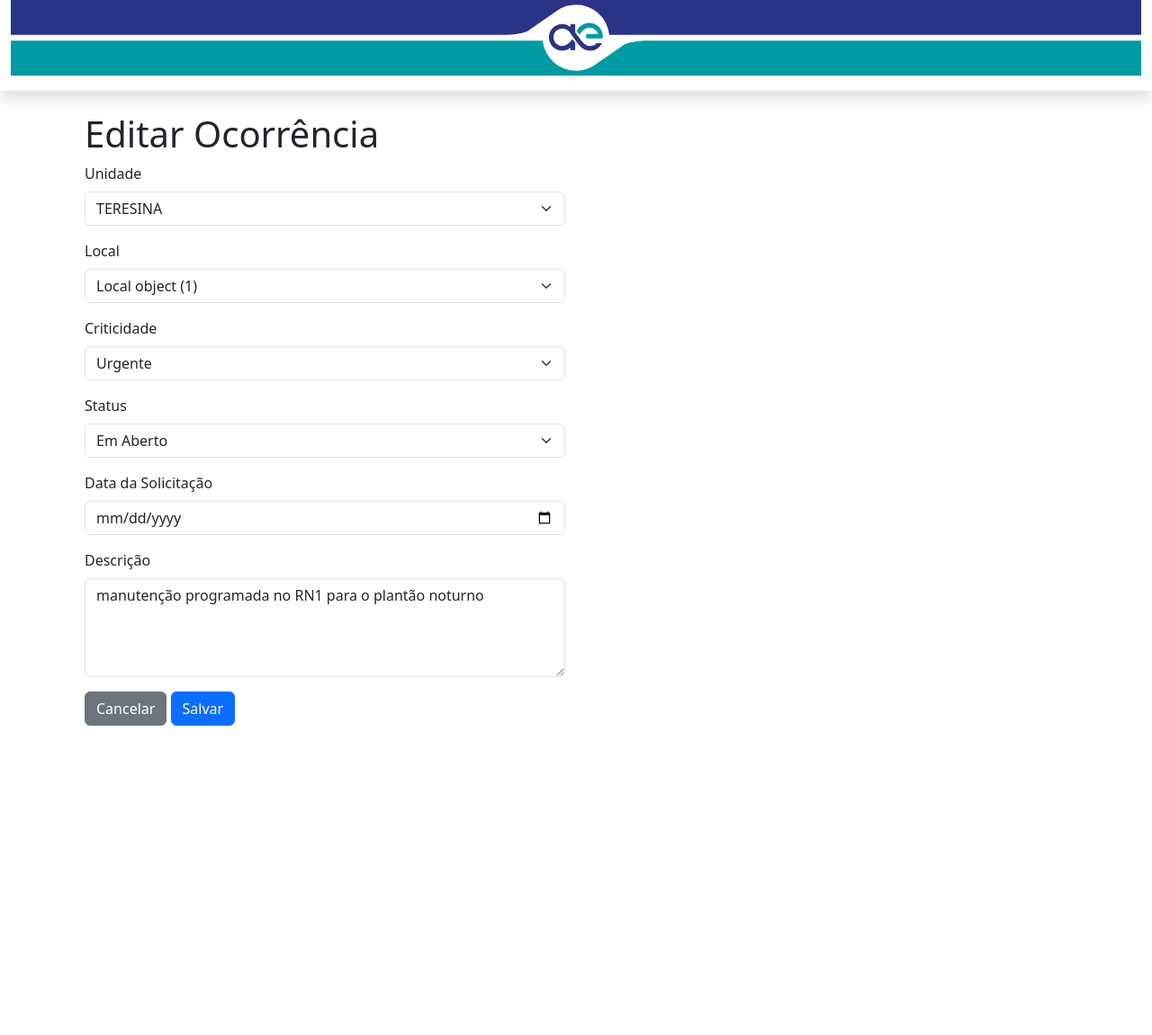
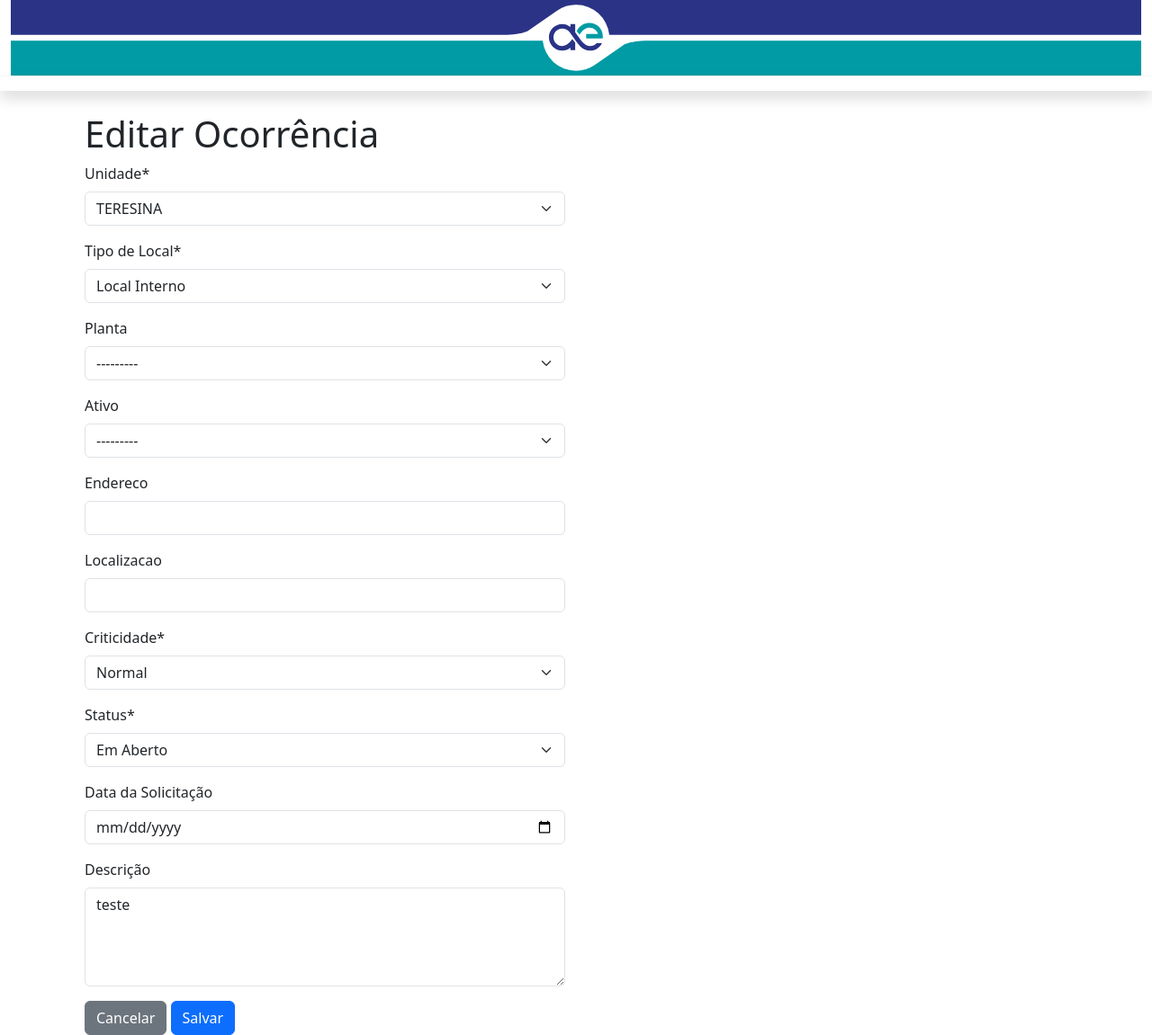
Before and after one commit to JesseJunior28/controlador, a Django app: page /editar/1/ in a window 1280 px wide. Shown: the whole page at 90% size. Before the commit the page ends 807 px from the top, so only its background shows below. Run offline with Django 5.2, Linux system fonts and the light colour scheme; data comes from the database, SQL or seed files in the repository; some libraries are stand-ins or nearby versions.

Commit message:
Ajuste no campo local com interação no Interno e Externo

```diff
--- a/plantao_coi/forms.py
+++ b/plantao_coi/forms.py
@@ -1,49 +1,126 @@
 from django import forms
-from .models import Ocorrencia , Plantao, Comentario, DataSolicitacao
+from .models import Ocorrencia, Plantao, Comentario, DataSolicitacao, LocalInterno, Planta, Ativo
 from django.contrib.admin.widgets import AdminDateWidget
 
 class OcorrenciaForm(forms.ModelForm):
+    TIPO_CHOICES = [
+        ('interno', 'Local Interno'),
+        ('externo', 'Local Externo'),
+    ]
+
+    tipo_local = forms.ChoiceField(
+        choices=TIPO_CHOICES,
+        widget=forms.Select(attrs={'class': 'form-control'}),
+        label="Tipo de Local",
+        required=True
+    )
+
+    # campos para "Interno"
+    planta = forms.ModelChoiceField(
+        queryset=Planta.objects.all(),
+        widget=forms.Select(attrs={'class': 'form-control'}),
+        required=False
+    )
+    ativo = forms.ModelChoiceField(
+        queryset=Ativo.objects.all(),
+        widget=forms.Select(attrs={'class': 'form-control'}),
+        required=False
+    )
+
+    # campos para "Externo"
+    endereco = forms.CharField(
+        widget=forms.TextInput(attrs={'class': 'form-control'}),
+        required=False
+    )
+    localizacao = forms.CharField(
+        widget=forms.TextInput(attrs={'class': 'form-control'}),
+        required=False
+    )
+
     class Meta:
         model = Ocorrencia
-        fields = ['unidade', 'local', 'criticidade', 'status', 'data_solicitacao', 'descricao']
+        fields = [
+            'unidade', 'tipo_local',
+            'planta', 'ativo',
+            'endereco', 'localizacao',
+            'criticidade', 'status',
+            'data_solicitacao', 'descricao'
+        ]
         widgets = {
-            "unidade": forms.Select(attrs={'class': 'form-control'}),
-            "local": forms.Select(attrs={'class': 'form.control'}),
-            "criticidade": forms.Select(attrs={'class': 'form.control'}),
-            "status": forms.Select(attrs={'class': 'form.control'}),
-            "data_solicitacao": forms.TextInput(attrs={'class': 'datetime-local', 'type': 'date'}),
-            "descricao": forms.Textarea(attrs={'class': 'form-control', 'rows': 4}),
+            'unidade': forms.Select(attrs={'class': 'form-control'}),
+            'criticidade': forms.Select(attrs={'class': 'form-control'}),
+            'status': forms.Select(attrs={'class': 'form-control'}),
+            'data_solicitacao': forms.DateInput(attrs={'class': 'form-control', 'type': 'date'}),
+            'descricao': forms.Textarea(attrs={'class': 'form-control', 'rows': 4}),
         }
 
-    def __init__(self, *args, **kwargs):
-        super(OcorrenciaForm, self). __init__(*args, **kwargs)
-        self.fields['unidade'].required = False
-        self.fields['local'].empty_label = 'local'
-        self.fields['local'].required = False
-        self.fields['criticidade'].required = False
-        self.fields['status'].empty_label = 'Status da Ocorência'
-        self.fields['status'].required = False
-        self.fields['descricao'].required = False
+    def clean(self):
+        cd = super().clean()
+        tipo = cd.get('tipo_local')
+        if tipo == 'interno':
+            if not cd.get('planta') or not cd.get('ativo'):
+                raise forms.ValidationError("Para Local Interno, informe Planta e Ativo.")
+        else:  # externo
+            if not cd.get('endereco') or not cd.get('localizacao'):
+                raise forms.ValidationError("Para Local Externo, informe Endereço e Localização.")
+        return cd
+
+    def save(self, commit=True):
+        # 1) salva a ocorrência sem local ainda
+        ocorrencia = super().save(commit=False)
+
+        # 2) com base no tipo, crie ou recupere o LocalInterno/LocalExterno
+        from .models import LocalInterno, LocalExterno
+
+        if self.cleaned_data['tipo_local'] == 'interno':
+            li = LocalInterno.objects.create(
+                planta=self.cleaned_data['planta'],
+                ativo=self.cleaned_data['ativo']
+            )
+            ocorrencia.local_interno = li
+            ocorrencia.local_externo = None
+        else:
+            le = LocalExterno.objects.create(
+                nome="Externo",  # ou outro valor fixo
+                localizacao=self.cleaned_data['localizacao'],
+                endereco=self.cleaned_data['endereco']
+            )
+            ocorrencia.local_externo = le
+            ocorrencia.local_interno = None
+
+        if commit:
+            ocorrencia.save()
+        return ocorrencia
+
+
+class PlantaoForm(forms.ModelForm):
+    class Meta:
+        model = Plantao
+        fields = ['turno', 'inicio']
+        widgets = {
+            "turno": forms.Select(attrs={'class': 'form-control'}),
+            "inicio": forms.TextInput(attrs={'class': 'datetime-local', 'type': 'datetime-local'})
+        }
 
 class OcorrenciaFilterForm(forms.ModelForm):
     class Meta:
         model = Ocorrencia
-        fields = ['unidade', 'local', 'criticidade', 'status', 'data_solicitacao']
+        fields = ['unidade', 'local_interno', 'criticidade', 'status', 'data_solicitacao']
         widgets = {
             "unidade": forms.Select(attrs={'class': 'form-control'}),
-            "local": forms.Select(attrs={'class': 'form.control'}),
-            "criticidade": forms.Select(attrs={'class': 'form.control'}),
-            "status": forms.Select(attrs={'class': 'form.control'}),
+            "local_interno": forms.Select(attrs={'class': 'form-control'}),
+            "criticidade": forms.Select(attrs={'class': 'form-control'}),
+            "status": forms.Select(attrs={'class': 'form-control'}),
             "data_solicitacao": forms.TextInput(attrs={'class': 'datetime-local', 'type': 'date'}),
         }
 
     def __init__(self, *args, **kwargs):
         super(OcorrenciaFilterForm, self).__init__(*args, **kwargs)
         self.fields['unidade'].required = False
-        self.fields['local'].empty_label = 'local'
-        self.fields['local'].required = False
+        self.fields['local_interno'].empty_label = 'Local Interno'
+        self.fields['local_interno'].required = False
         self.fields['criticidade'].required = False
-        self.fields['status'].empty_label = 'Status da Ocorência'
+        self.fields['status'].empty_label = 'Status da Ocorrência'
         self.fields['status'].required = False
 
 class ComentarioForm(forms.ModelForm):
@@ -52,16 +129,6 @@
         model = Comentario
         fields = ['texto', 'user', 'ocorrencia']
 
-class PlantaoForm(forms.ModelForm):
-
-    class Meta:
-        model = Plantao
-        fields = ['turno', 'inicio']
-        widgets = {
-            "turno": forms.Select(attrs={'class': 'form-control'}),
-            "inicio": forms.TextInput(attrs={'class': 'form-control', 'type': 'datetime-' })
-        }
-
 class DataSolicitacaoForm(forms.ModelForm):
     class Meta:
         model = DataSolicitacao
--- a/plantao_coi/models.py
+++ b/plantao_coi/models.py
@@ -1,59 +1,85 @@
 from django.db import models
 from django.contrib.auth.models import User
 from django.utils import timezone
+from django.core.exceptions import ValidationError
 
 
-# Create your models here.
 
 class Unidade(models.Model):
     nome = models.CharField(max_length=20, unique=True)
 
     def __str__(self):
         return self.nome
+
 class DataSolicitacao(models.Model):
     data = models.DateField()
 
     def __str__(self):
         return self.data.strftime("%d/%m/%Y")
 
-class Local(models.Model):   #locins
-    TIPO_CHOICES = [
-        ('interno', 'Interno'),
-        ('externo', 'Externo'),
-    ]
+class Planta(models.Model):
+    nome = models.CharField(max_length=100)
 
-    tipo = models.CharField(max_length=10, choices=TIPO_CHOICES, default='interno')
+    def __str__(self):
+        return self.nome
+
+
+class Ativo(models.Model):
+    codigo = models.CharField(max_length=50)
+
+    def __str__(self):
+        return self.codigo
+
+
+class LocalExterno(models.Model):
+    nome = models.CharField(max_length=100)
+    localizacao = models.CharField(
+        "Localização",
+        max_length=200,
+        blank=True,
+        help_text="Localização do local"
+    )
+    endereco = models.CharField(
+        "Endereço",
+        max_length=300,
+        blank=True,
+        help_text="Endereço completo"
+    )
+
+    def __str__(self):
+        return self.nome
+
+
+class LocalInterno(models.Model):
+    planta = models.ForeignKey(
+        Planta,
+        on_delete=models.PROTECT,
+        related_name="locais_internos"
+    )
+    ativo = models.ForeignKey(
+        Ativo,
+        on_delete=models.PROTECT,
+        related_name="locais_internos"
+    )
 
     class Meta:
-        verbose_name = 'Local'
-
-class LocalInterno(Local):
-    planta = models.CharField(max_length=50)
-    ativo = models.BooleanField(default=True)
-
-    class Meta:
-        verbose_name = 'Local Interno'
-
-class LocalExterno(Local):
-    endereco = models.CharField(max_length=100)
-    localizacao = models.CharField(max_length=100)
-
-    class Meta:
-        verbose_name = 'Local Externo'
+        verbose_name = "Local Interno"
+        verbose_name_plural = "Locais Internos"
 
 class Comentario(models.Model):
     ocorrencia = models.ForeignKey('Ocorrencia', on_delete=models.CASCADE, related_name='comentarios')
     texto = models.TextField('Texto')
     data_criacao = models.DateTimeField('Criado em', auto_now_add=True)
     user = models.ForeignKey(User, on_delete=models.SET_NULL, null=True, related_name="comentarios", verbose_name="Plantonista")
+
     def __str__(self):
-        return f"Comentário de {self.autor} em {self.data_criacao.strftime('%d/%m/%Y %H:%M')}"
-
+        return f"Comentário de {self.user} em {self.data_criacao.strftime('%d/%m/%Y %H:%M')}"
 
 class Plantao(models.Model):
     class TurnoPlantao(models.TextChoices):
         DIURNO = 'DIURNO', 'Diurno'
         NOTURNO = 'NOTURNO', 'Noturno'
+
     usuario = models.ForeignKey(User, on_delete=models.CASCADE)
     inicio = models.DateTimeField(default=timezone.now)
     turno = models.CharField(max_length=10, choices=TurnoPlantao.choices)
@@ -68,24 +94,64 @@
 class Ocorrencia(models.Model):
     class StatusOcorrencia(models.TextChoices):
         EM_ABERTO = 'EM_ABERTO', 'Em Aberto'
-        CONCLUIDA = 'CONCLUIDA', 'Concluida'
-    unidade = models.ForeignKey(Unidade, on_delete=models.CASCADE, related_name="ocorrencia")
-    local = models.ForeignKey(Local, on_delete= models.CASCADE, null=True, blank=True, related_name="ocorrencia")
-    titulo = models.CharField(max_length=30, verbose_name= "Título")
-    data_solicitacao = models.DateTimeField(null=True, blank= True, verbose_name= 'Data da Solicitação')
-    descricao = models.TextField('Descrição',blank=True, null=True)
+        CONCLUIDA = 'CONCLUIDA', 'Concluída'
+
+    unidade = models.ForeignKey(
+        Unidade,
+        on_delete=models.CASCADE,
+        related_name="ocorrencias"
+    )
+
+    local_interno = models.ForeignKey(
+        'LocalInterno',
+        on_delete=models.CASCADE,
+        null=True,
+        blank=True,
+        related_name="ocorrencias_internas",
+        verbose_name="Local Interno"
+    )
+
+    local_externo = models.ForeignKey(
+        'LocalExterno',
+        on_delete=models.CASCADE,
+        null=True,
+        blank=True,
+        related_name="ocorrencias_externas",
+        verbose_name="Local Externo"
+    )
+
+    titulo = models.CharField(max_length=30, verbose_name="Título")
+
+    data_solicitacao = models.DateTimeField(
+        null=True, blank=True, verbose_name='Data da Solicitação'
+    )
+
+    descricao = models.TextField('Descrição', blank=True, null=True)
+
     criticidade = models.CharField(
         max_length=20,
-        choices=[('NORMAL', 'Normal'), ('URGENTE', 'Urgente'), ('EMERGENCIAL', 'Emergencial')],
-        verbose_name= "Criticidade",
+        choices=[
+            ('NORMAL', 'Normal'),
+            ('URGENTE', 'Urgente'),
+            ('EMERGENCIAL', 'Emergencial')
+        ],
+        verbose_name="Criticidade",
         default="NORMAL"
     )
+
     status = models.CharField(
         'Status',
         max_length=10,
         choices=StatusOcorrencia.choices,
         default=StatusOcorrencia.EM_ABERTO,
     )
+
+    def clean(self):
+        super().clean()
+        if self.local_interno and self.local_externo:
+            raise ValidationError("Preencha apenas um dos campos: Local Interno ou Local Externo.")
+        if not self.local_interno and not self.local_externo:
+            raise ValidationError("É necessário preencher um dos campos: Local Interno ou Local Externo.")
 
     @property
     def em_aberto(self):
@@ -94,3 +160,7 @@
     @property
     def concluida(self):
         return self.status == self.StatusOcorrencia.CONCLUIDA
+
+    def __str__(self):
+        local = self.local_interno or self.local_externo or "Sem local"
+        return f"{self.get_status_display()} em {local}: {self.titulo}"
```
Also changed, not shown: plantao_coi/admin.py (+40 -7 lines), plantao_coi/templates/ocorrencia/cadastrar_ocorrencia.html (+53 -4 lines), plantao_coi/templates/ocorrencia/lista_ocorrencia.html (+6 -2 lines), db.sqlite3, plantao_coi/migrations/0001_initial.py, plantao_coi/migrations/0002_comentario.py (deleted), plantao_coi/migrations/0003_dataabertura_dataencerramento_and_more.py (deleted), plantao_coi/migrations/0004_alter_ocorrencia_local.py (deleted), plantao_coi/migrations/0005_alter_ocorrencia_status.py (deleted), plantao_coi/migrations/0006_rename_dataencerramento_datasolicitacao_and_more.py (deleted), plantao_coi/migrations/0007_alter_ocorrencia_descricao.py (deleted), plantao_coi/migrations/0008_alter_ocorrencia_descricao.py (deleted), plantao_coi/migrations/0009_localexterno_localinterno_alter_local_options_and_more.py (deleted).
